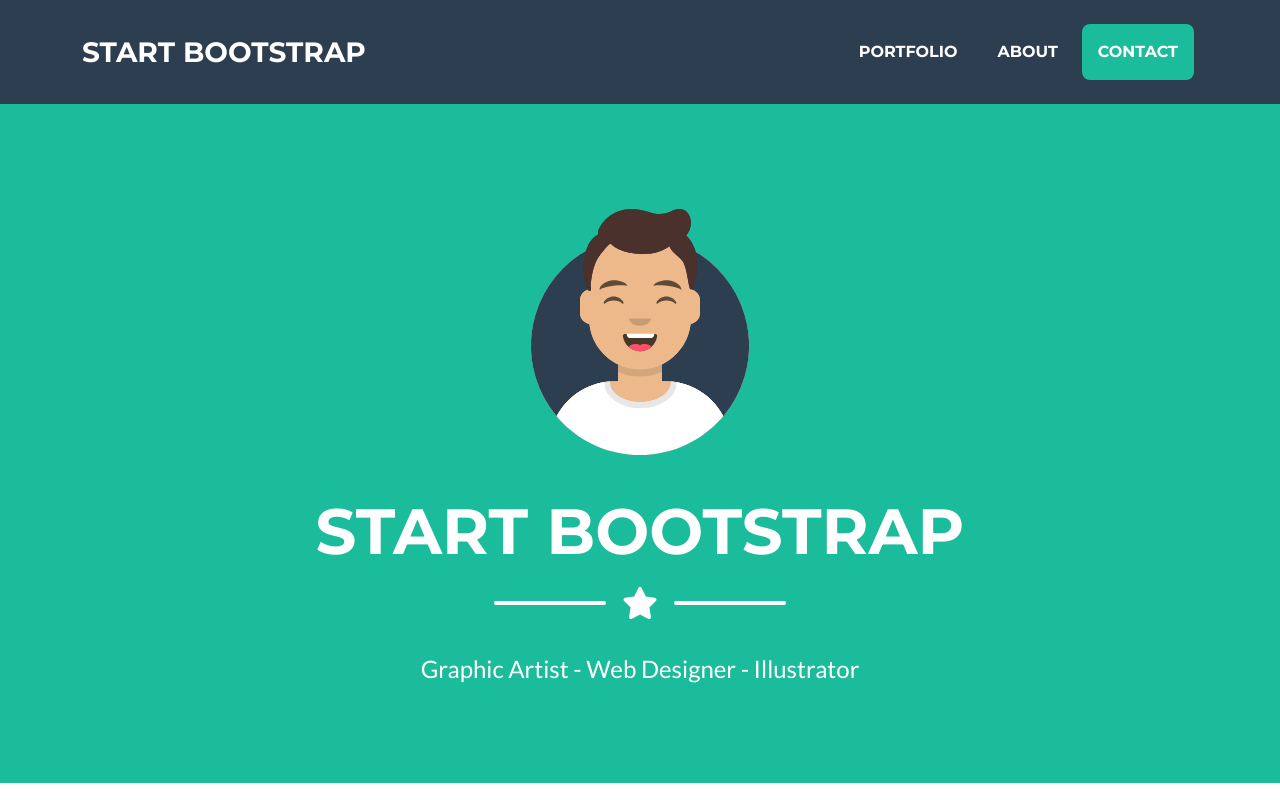
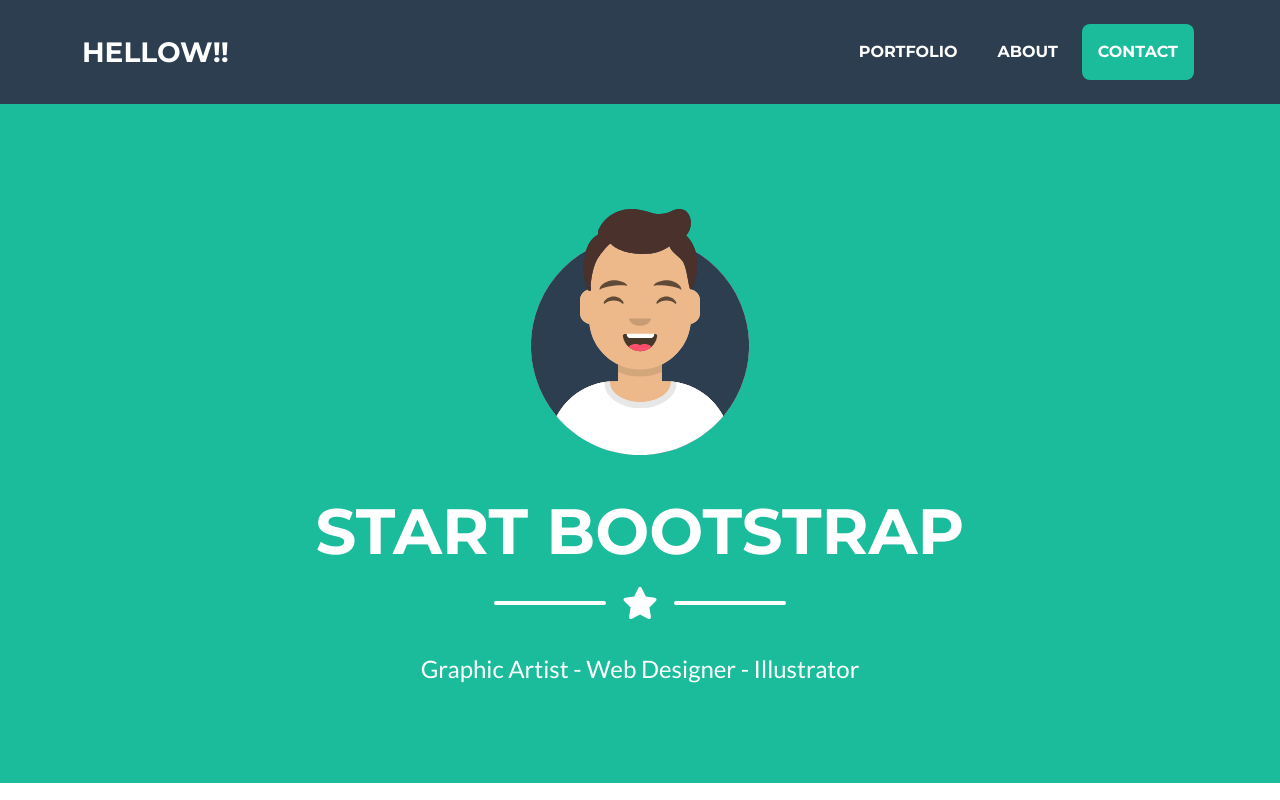
Before and after one commit to sawaguchiyou/portfolio, a plain HTML site: page index.html in a window 1280 px wide. Shown: the top 800 px of the page. Drawn offline with nearby package versions, Linux system fonts and the light colour scheme.

Commit message:
Update index.html

```diff
--- a/index.html
+++ b/index.html
@@ -20,7 +20,7 @@
         <!-- Navigation-->
         <nav class="navbar navbar-expand-lg bg-secondary text-uppercase fixed-top" id="mainNav">
             <div class="container">
-                <a class="navbar-brand" href="#page-top">Start Bootstrap</a>
+                <a class="navbar-brand" href="#page-top">Hellow!!</a>
                 <button class="navbar-toggler text-uppercase font-weight-bold bg-primary text-white rounded" type="button" data-bs-toggle="collapse" data-bs-target="#navbarResponsive" aria-controls="navbarResponsive" aria-expanded="false" aria-label="Toggle navigation">
                     Menu
                     <i class="fas fa-bars"></i>
```
